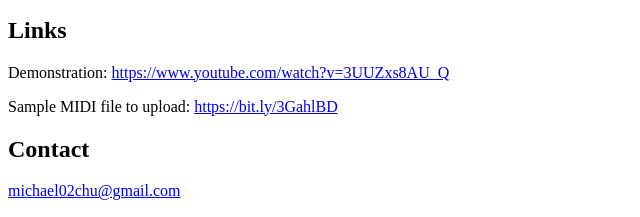
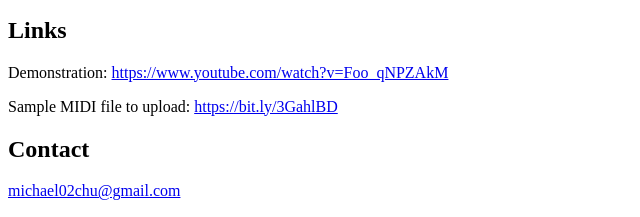
Before and after one commit to mccode187/easyplay2, a plain HTML site: page index.html in a window 1280 px wide. Shown: the part 153-370 px from the top of the page, 0-640 px from the left. Drawn offline with Linux system fonts and the light colour scheme.

Commit message:
changed youtube link

```diff
--- a/index.html
+++ b/index.html
@@ -9,8 +9,8 @@
 <li>Press keys to play notes!
 </ol>
 <h2>Links</h2>
-<p>Demonstration: <a href="https://www.youtube.com/watch?v=3UUZxs8AU_Q">
-    https://www.youtube.com/watch?v=3UUZxs8AU_Q</a>
+<p>Demonstration: <a href="https://www.youtube.com/watch?v=Foo_qNPZAkM">
+    https://www.youtube.com/watch?v=Foo_qNPZAkM</a>
 <p>Sample MIDI file to upload:
 <a href = "https://bit.ly/3GahlBD">https://bit.ly/3GahlBD</a>
 <h2>Contact</h2>
```
